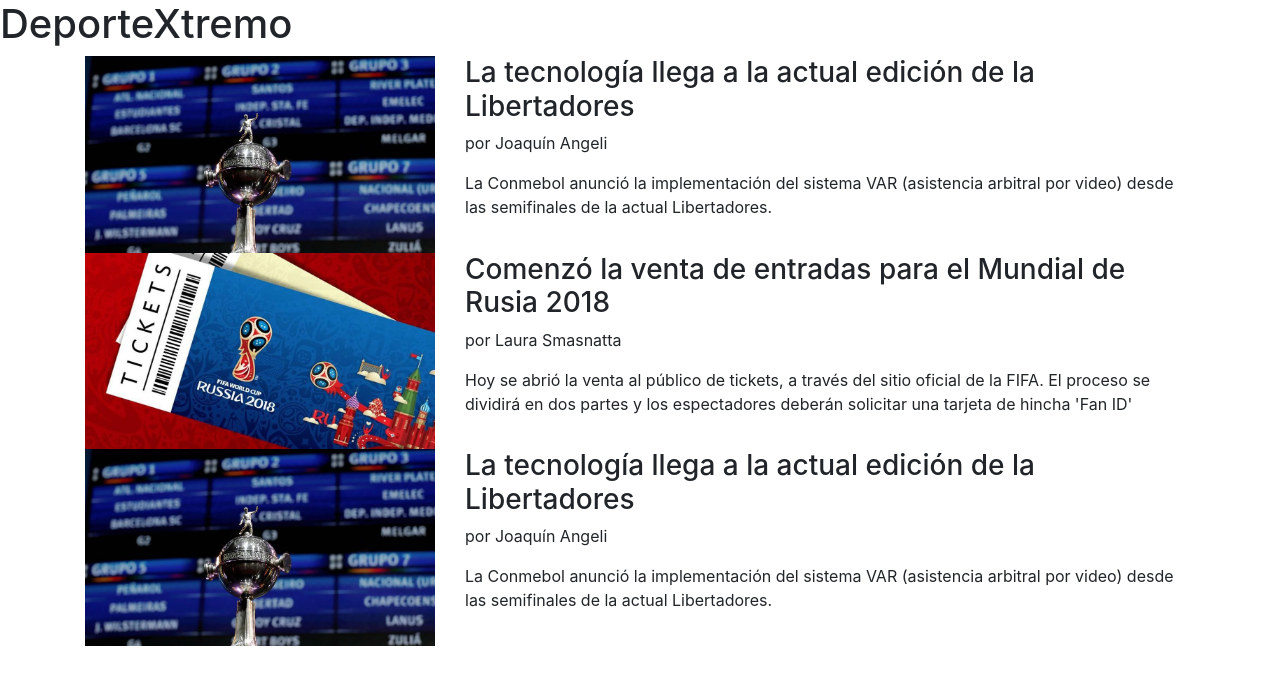
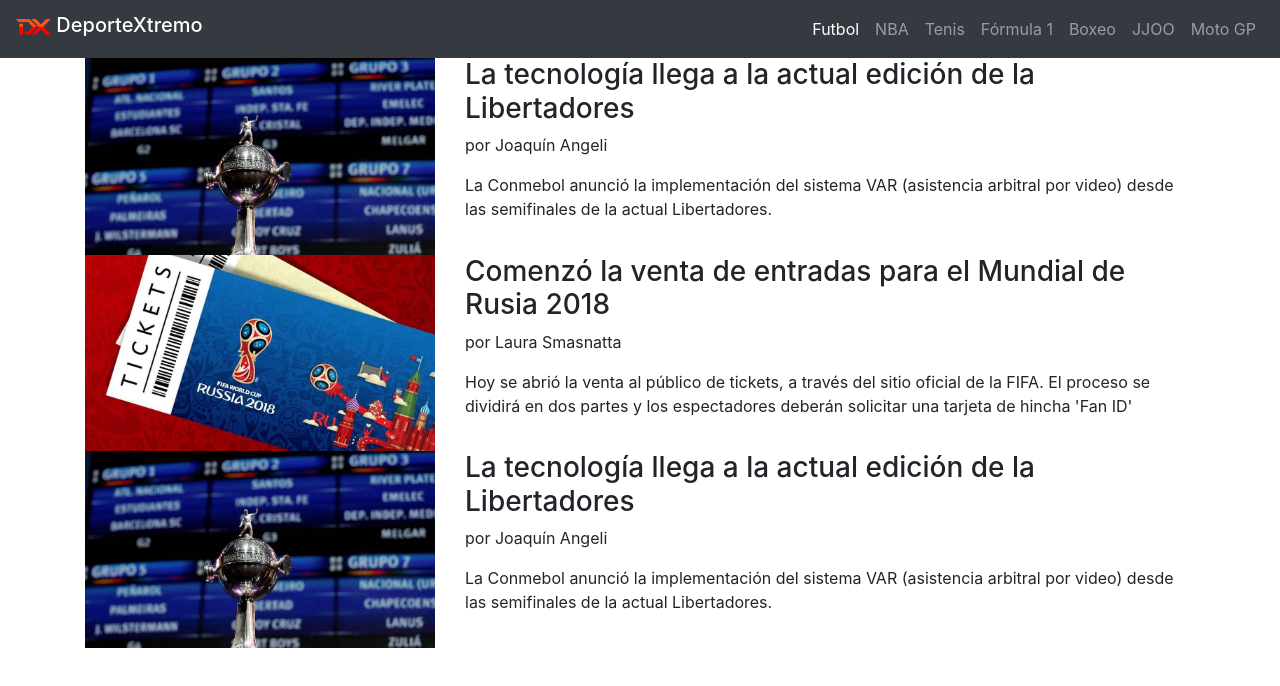
Before and after one commit to Nigger-cyber/EANT-curso-desarrollo-digital, a plain HTML site: page index.html in a window 1280 px wide. Drawn offline with nearby package versions, Linux system fonts and the light colour scheme.

Commit message:
Continuamos maquetando con css

```diff
--- a/index.html
+++ b/index.html
@@ -10,9 +10,51 @@
 
     <title>DeporteXtremo</title>
   </head>
+    <body>
+        <!--inicio header-->
+        <nav class="navbar navbar-expand-lg navbar-dark bg-dark">
+            <a class="navbar-brand" href="#">
+                <h1 class="h5">
+                    <img src="img/logo.png" width="35" class="d-inline-block align middle" alt="">
+                    DeporteXtremo
+                </h1>
+            </a>
 
-  <body>
-    <h1>DeporteXtremo</h1>
+            <button class="navbar-toggler" type="button" data-toggle="collapse" data-target="#navbarSupportedContent" aria-controls="navbarSupportedContent" aria-expanded="false" aria-label="Toggle navigation">
+              <span class="navbar-toggler-icon"></span>
+            </button>
+
+            <div class="collapse navbar-collapse" id="navbarSupportedContent">
+              <ul class="navbar-nav ml-auto text-center">
+                <li class="nav-item active">
+                  <a class="nav-link" href="#">Futbol<span class="sr-only">(current)</span></a>
+                </li>
+                <li class="nav-item">
+                  <a class="nav-link" href="#">NBA</a>
+                </li>
+                <li class="nav-item">
+                    <a class="nav-link" href="#">Tenis</a>
+                  </li>
+                  <li class="nav-item">
+                    <a class="nav-link" href="#">Fórmula 1</a>
+                  </li>
+                  <li class="nav-item">
+                    <a class="nav-link" href="#">Boxeo</a>
+                  </li>
+                  <li class="nav-item">
+                    <a class="nav-link" href="#">JJOO</a>
+                  </li>
+                  <li class="nav-item">
+                    <a class="nav-link" href="#">Moto GP</a>
+                  </li>
+              </ul>
+
+            </div>
+          </nav>
+
+        <!--fin header-->
+
+
 
     <section class="container">
         <!-- inicio noticia 1-->
```
